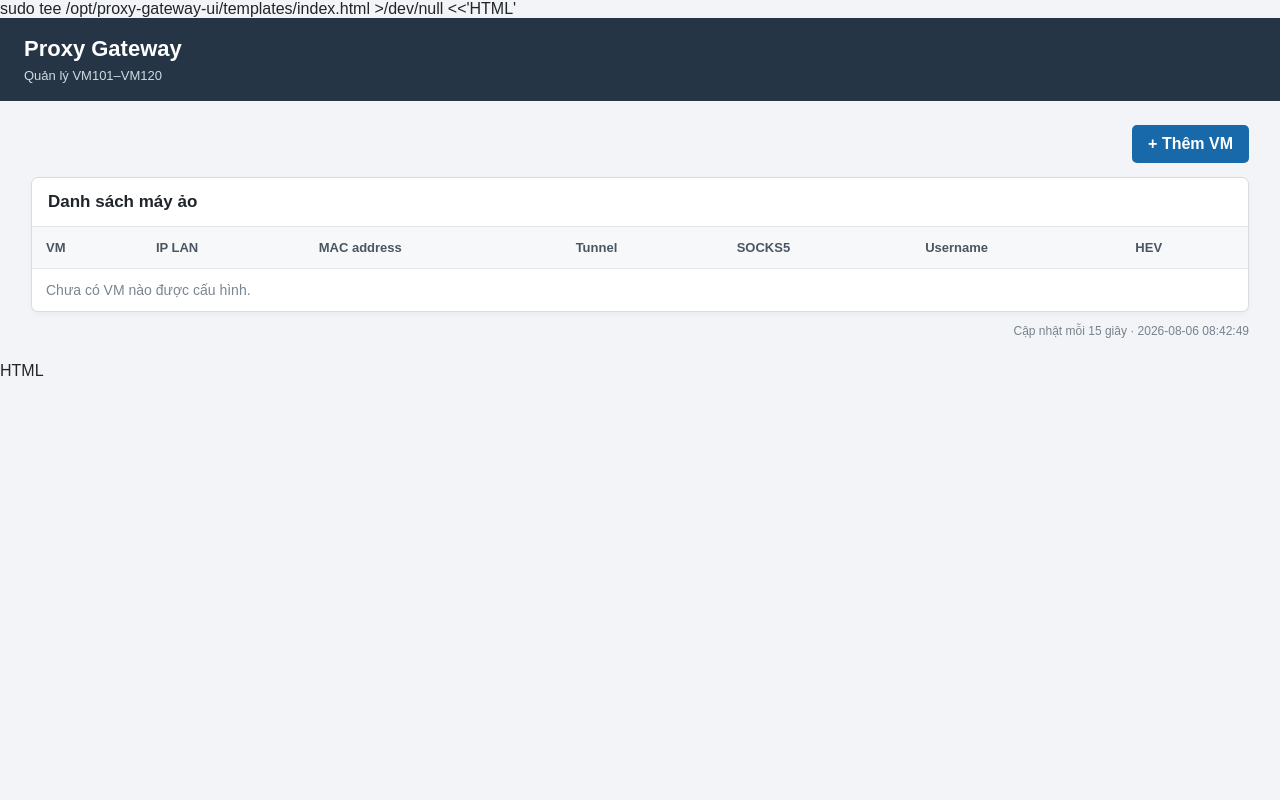
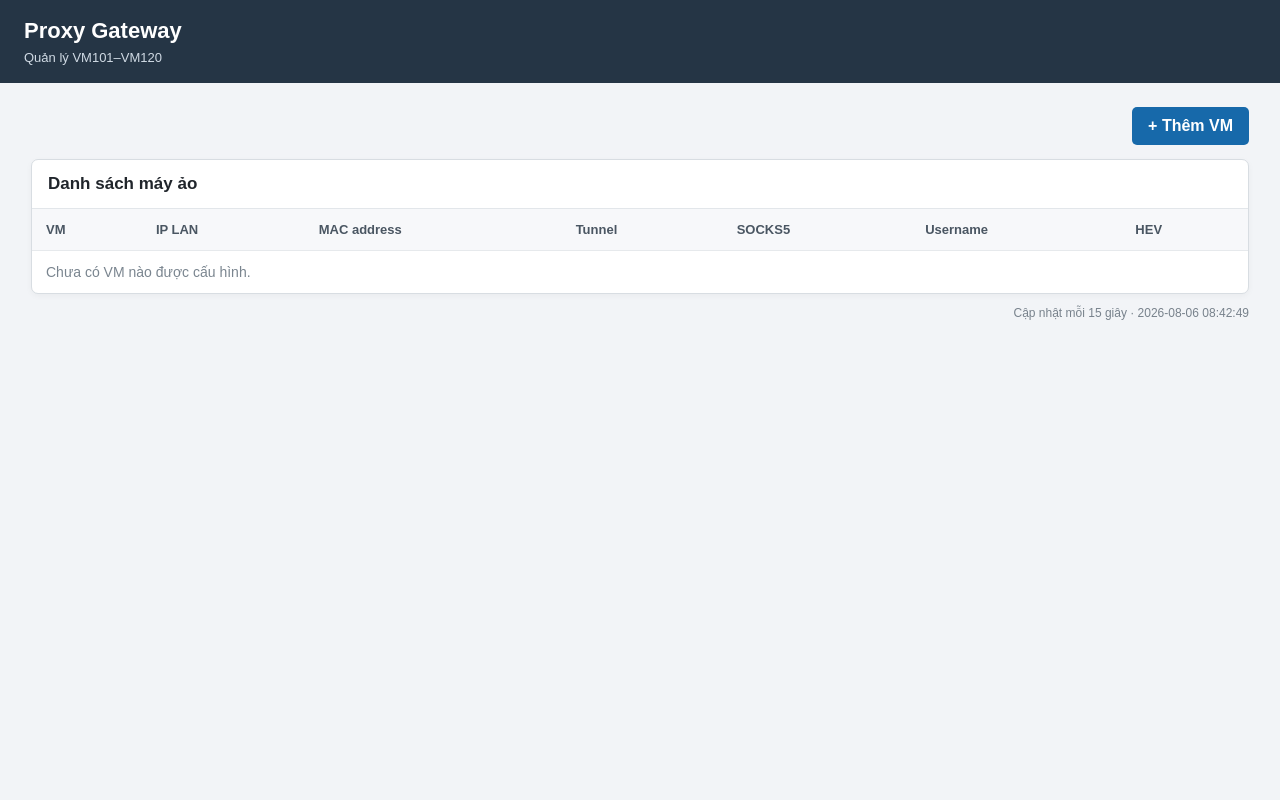
Before and after one commit to dtthhoanglong/proxy-gateway, a Flask app: page / in a window 1280 px wide. Run offline with Flask 3, Linux system fonts and the light colour scheme.

Commit message:
Remove shell wrapper accidentally stored in index template

```diff
--- a/webui/templates/index.html
+++ b/webui/templates/index.html
@@ -1,4 +1,3 @@
-sudo tee /opt/proxy-gateway-ui/templates/index.html >/dev/null <<'HTML'
 <!doctype html>
 <html lang="vi">
 <head>
@@ -232,4 +231,3 @@ sudo tee /opt/proxy-gateway-ui/templates/index.html >/dev/null <<'HTML'
     </main>
 </body>
 </html>
-HTML
```
